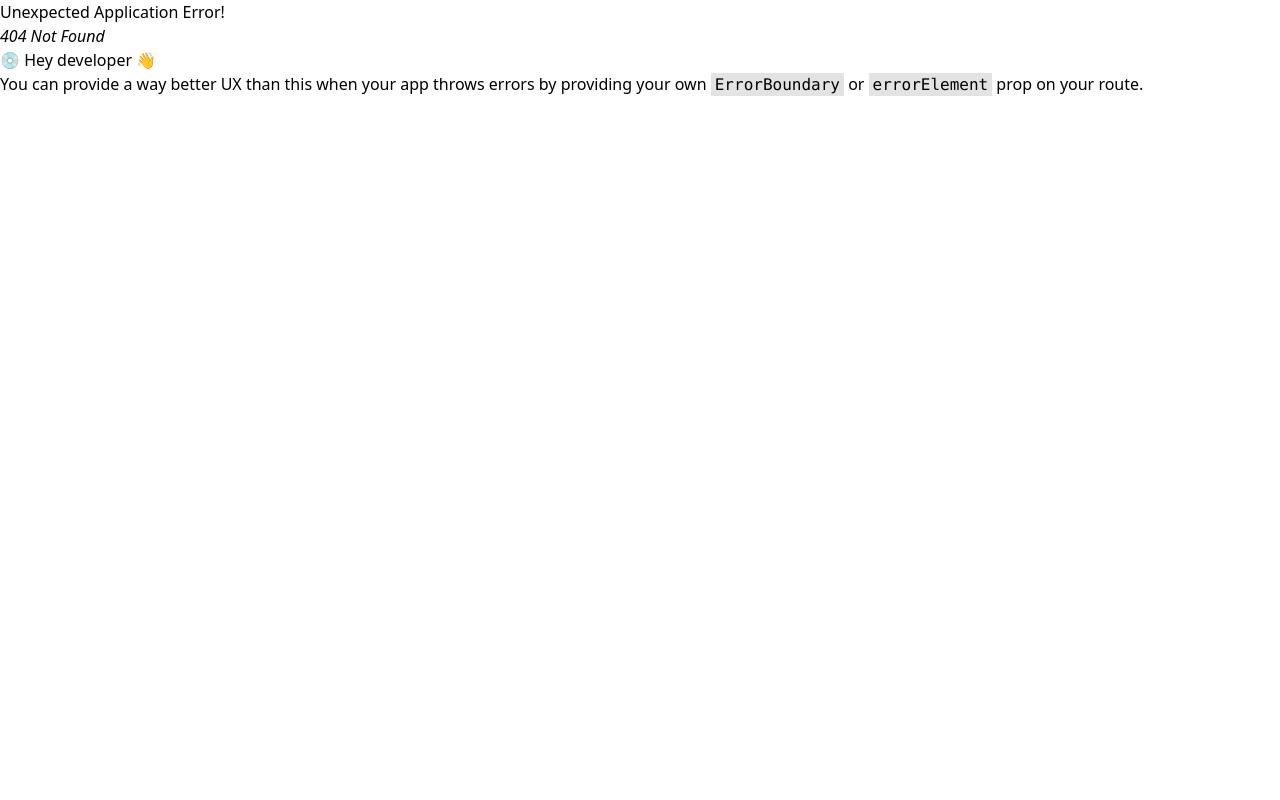
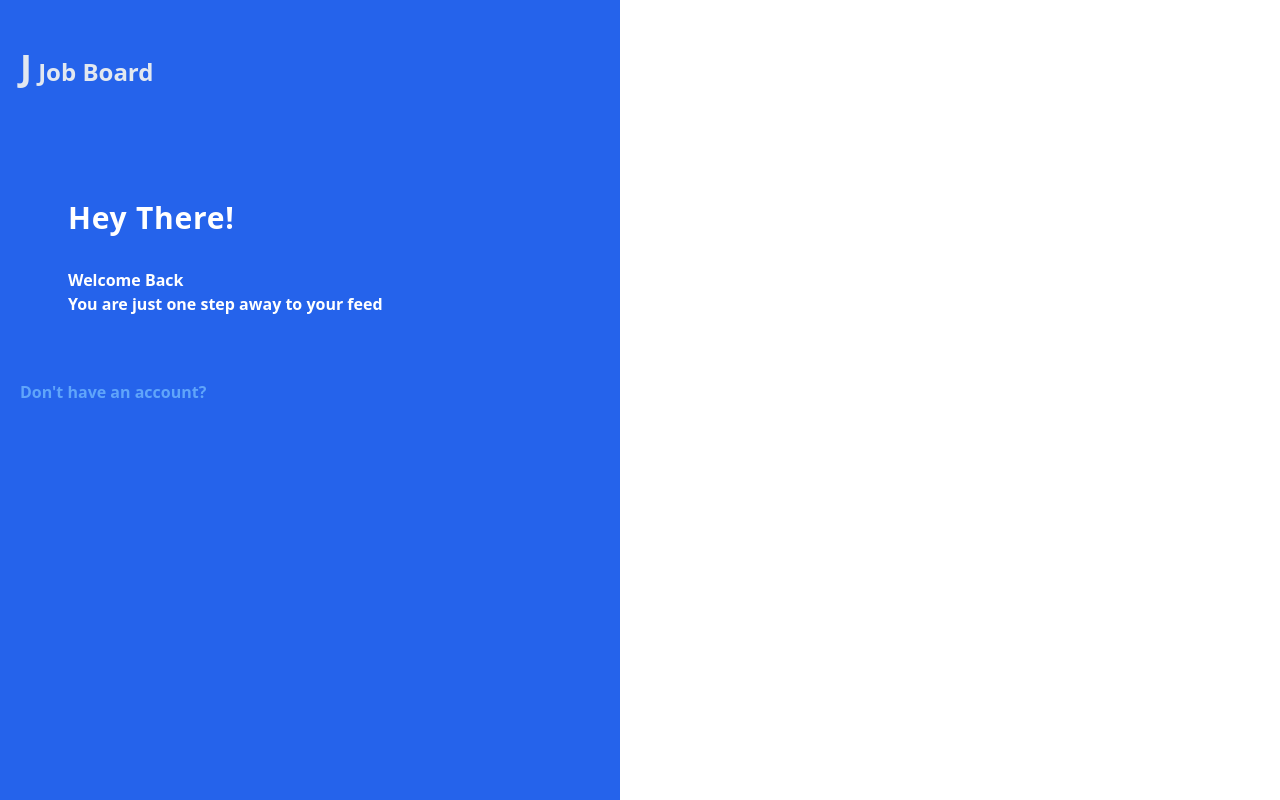
Before and after one commit to Oludefiyinfoluwa06/Job-Board, a React (Create React App) app in the folder client/: page /signin in a window 1280 px wide. Before the commit this address had no page. Built offline with nearby package versions, Linux system fonts and the light colour scheme; the HTML template or start-up script is replaced by a standard one.

Commit message:
Signin Page added

```diff
--- a/client/src/App.js
+++ b/client/src/App.js
@@ -10,13 +10,19 @@ import {
 
 // Routes imports
 import LandingPage from "./routes/LandingPage";
+import SigninPage from './routes/auth/SigninPage';
+
+// Layout imports
 import RootLayout from "./layouts/RootLayout";
 
 const router = createBrowserRouter(
   createRoutesFromElements(
-    <Route path='/' element={<RootLayout />}>
-      <Route index element={<LandingPage />} />
-    </Route>
+    <>
+      <Route path='/signin' element={<SigninPage />} />
+      <Route path='/' element={<RootLayout />}>
+        <Route index element={<LandingPage />} />
+      </Route>
+    </>
   )
 );
 
--- a/client/src/components/Navbar.jsx
+++ b/client/src/components/Navbar.jsx
@@ -60,7 +60,7 @@ const Navbar = () => {
                         </Link>
                     </div>
                     <div id='btn'>
-                        <Link to='/login'>
+                        <Link to='/signin'>
                             <Button text='Login' bg={true} />
                         </Link>
                     </div>
--- a/client/src/layouts/RootLayout.jsx
+++ b/client/src/layouts/RootLayout.jsx
@@ -4,7 +4,7 @@ import Navbar from '../components/Navbar';
 
 const RootLayout = () => {
     return (
-        <div>
+        <div className='font-poppins'>
             <Navbar />
             <main>
                 <Outlet />
--- a/client/src/routes/LandingPage.jsx
+++ b/client/src/routes/LandingPage.jsx
@@ -9,7 +9,7 @@ import Footer from '../components/landing_page/Footer';
 
 const LandingPage = () => {
     return (
-        <div className='font-poppins'>
+        <div>
             <div className='bg-lightBlue xs:px-10 px-5 py-4'>
                 <Hero />
             </div>
--- /dev/null
+++ b/client/src/routes/auth/SigninPage.jsx
@@ -0,0 +1,43 @@
+import React from 'react'
+// import Btn1SignUp from '../components/ButtonSignUp'
+import { NavLink } from 'react-router-dom'
+
+const SigninPage = () => {
+  return (
+    <div className="container">
+      <div className="container w-full h-lvh flex flex-row">
+        <div className="description bg-blue-600 flex-1  w-full px-5 py-12 flex flex-col">
+          <div className="navs">
+          <nav className='text-2xl font-semibold text-slate-200 float-left pb-8'>
+             <NavLink to="/">
+               <span className="text-4xl font-sebold text-slate-200">J</span> Job Board
+             </NavLink>
+           </nav>
+          </div>
+
+           <main className="justify-center m py-12 px-12 ">
+            <h2 className="font-bold text-3xl tracking-wide text-white capitalize py-8">Hey there!</h2>
+            <p className="text-white font-semibold tracking-normal text-base">Welcome Back</p>
+            <p className="text-white font-semibold tracking-normal text-base">You are just one step away to your feed</p>
+           </main>
+           <div className="descends">
+            <p className=" text-blue-400 py-4 font-semibold tracking-normal text-base">Don't have an account?</p>
+            <div className="conts">
+              {/* <Btn1SignUp/> */}
+          </div>
+
+           </div>
+        </div>
+        <div className="signinform bg-white flex-1 w-full">
+          <div className="conts">
+
+          </div>
+
+        </div>
+      </div>
+
+    </div>
+  )
+}
+
+export default SigninPage
```
